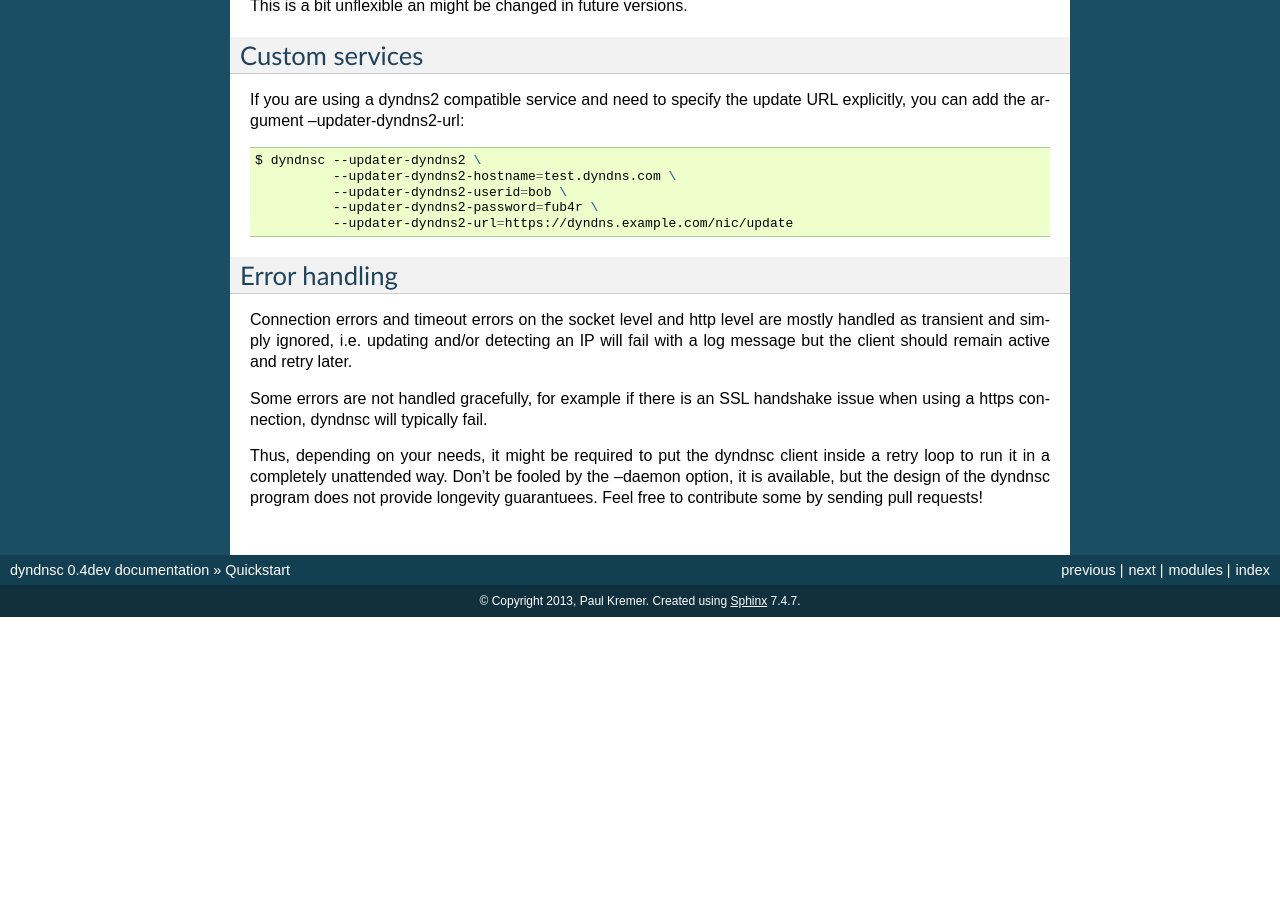
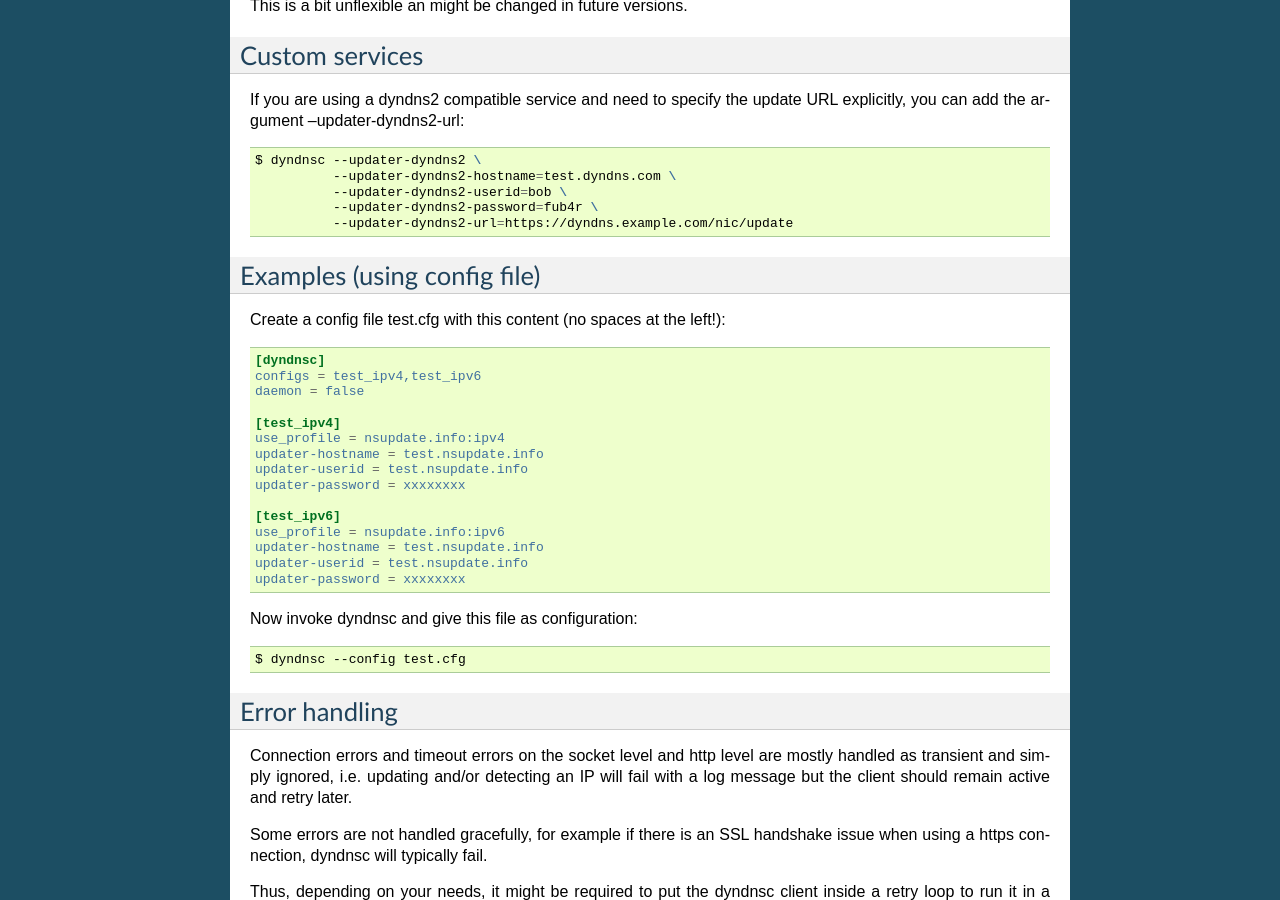
Before and after one commit to infothrill/python-dyndnsc, a Sphinx documentation site: the page built from docs/user/quickstart.rst, in a window 1280 px wide and 900 px high, scrolled down 1071 px. Built offline with Sphinx 7.4.7, drawn with Linux system fonts in a browser that asks for light colours; before the commit the page ends 1688 px from its top, so only the background shows below that; some of the changed text lies outside the part shown.

Commit message:
document how to use a config file

```diff
--- a/docs/user/quickstart.rst
+++ b/docs/user/quickstart.rst
@@ -17,8 +17,8 @@ First, make sure that:
 Let's get started with some simple examples.
 
 
-Examples
---------
+Examples (using commandline params)
+-----------------------------------
 
 A basic example that should fit most peoples needs using the dyndns.com service:
 
@@ -88,6 +88,36 @@ URL explicitly, you can add the argument --updater-dyndns2-url:
               --updater-dyndns2-url=https://dyndns.example.com/nic/update
 
 
+Examples (using config file)
+----------------------------
+
+Create a config file test.cfg with this content (no spaces at the left!):
+
+.. code-block:: ini
+
+    [dyndnsc]
+    configs = test_ipv4,test_ipv6
+    daemon = false
+
+    [test_ipv4]
+    use_profile = nsupdate.info:ipv4
+    updater-hostname = test.nsupdate.info
+    updater-userid = test.nsupdate.info
+    updater-password = xxxxxxxx
+
+    [test_ipv6]
+    use_profile = nsupdate.info:ipv6
+    updater-hostname = test.nsupdate.info
+    updater-userid = test.nsupdate.info
+    updater-password = xxxxxxxx
+
+Now invoke dyndnsc and give this file as configuration:
+
+.. code-block:: bash
+
+    $ dyndnsc --config test.cfg
+
+
 Error handling
 --------------
 
```
